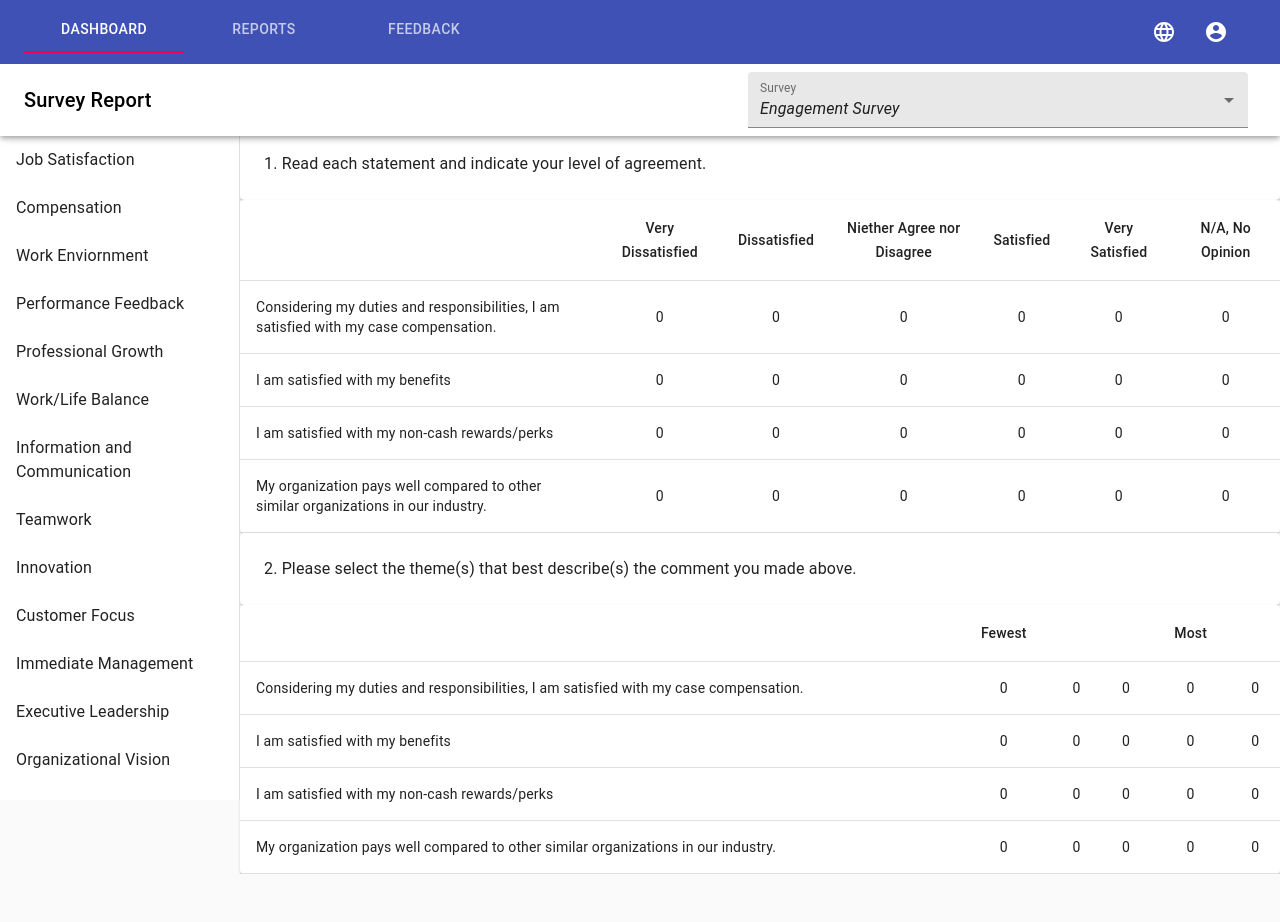
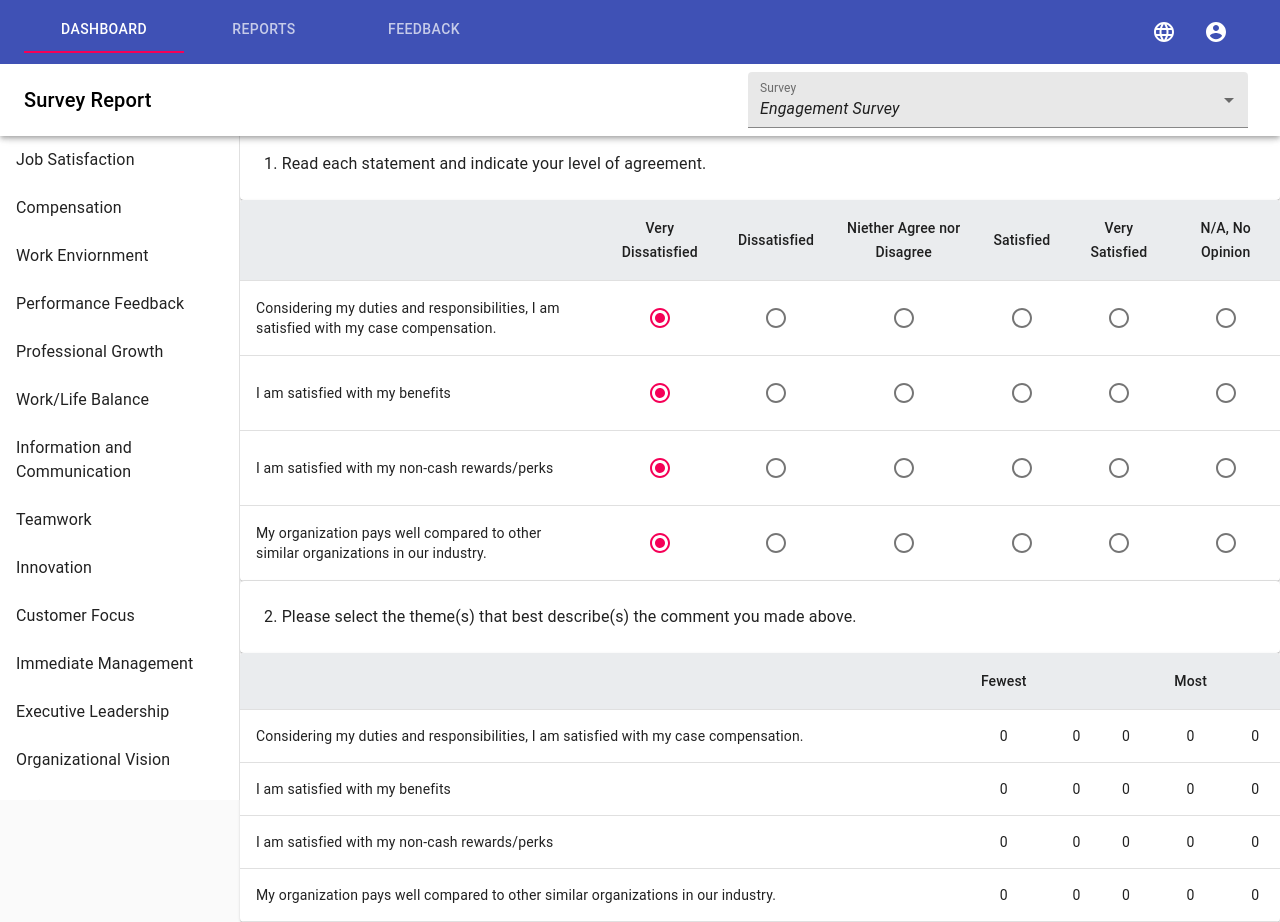
Before and after one commit to Pranisha360/Software413, a React (Create React App) app: page / in a window 1280 px wide. Before the commit the page ends 874 px from the top, so only its background shows below. Built offline with nearby package versions, Linux system fonts and the light colour scheme.

Commit message:
Update App.js

```diff
--- a/src/App.js
+++ b/src/App.js
@@ -37,6 +37,9 @@ import MenuItem from '@material-ui/core/MenuItem';
 import FormHelperText from '@material-ui/core/FormHelperText';
 import FormControl from '@material-ui/core/FormControl';
 import Select from '@material-ui/core/Select';
+import { withStyles } from '@material-ui/core/styles';
+import { green } from '@material-ui/core/colors';
+import Radio from '@material-ui/core/Radio';
 
 
 function TabPanel(props) {
@@ -117,6 +120,11 @@ const styleToolbar2 = {
   color: 'black',
 };
 
+const styleToolbar3 = {
+  background: 'rgba(234, 236, 238)',
+  color: 'black',
+};
+
 function createData(name, VeryD, Dissatisfied, Niether, Satisfied, VeryS, NA) {
   return { name, VeryD, Dissatisfied, Niether, Satisfied, VeryS, NA };
 }
@@ -141,6 +149,27 @@ export default function ClippedDrawer() {
   const handleChange = (event, newValue) => {
     setValue(newValue);
   };
+
+  const [selectedValue1, setSelectedValue1] = React.useState('a');
+  const handleChange1 = (event) => {
+    setSelectedValue1(event.target.value);
+  };
+
+  const [selectedValue2, setSelectedValue2] = React.useState('a');
+  const handleChange2 = (event) => {
+    setSelectedValue2(event.target.value);
+  };
+
+  const [selectedValue3, setSelectedValue3] = React.useState('a');
+  const handleChange3 = (event) => {
+    setSelectedValue3(event.target.value);
+  };
+
+  const [selectedValue4, setSelectedValue4] = React.useState('a');
+  const handleChange4 = (event) => {
+    setSelectedValue4(event.target.value);
+  };
+
 
   const [state, setState] = React.useState({
     survey: '',
@@ -229,7 +258,7 @@ export default function ClippedDrawer() {
         <TableContainer component={Paper}>
           <Table className={classes.table} aria-label="simple table">
             <TableHead>
-              <TableRow>
+              <TableRow style={styleToolbar3}>
                 <TableCell></TableCell>
                 <TableCell align="center">Very Dissatisfied</TableCell>
                 <TableCell align="center">Dissatisfied</TableCell>
@@ -240,19 +269,240 @@ export default function ClippedDrawer() {
               </TableRow>
             </TableHead>
             <TableBody>
-              {rows.map(row => (
-                <TableRow key={row.name}>
                   <TableCell component="th" scope="row">
-                    {row.name}
+                    Considering my duties and responsibilities, I am satisfied with my case compensation.
                   </TableCell>
-                  <TableCell align="center">{row.VeryD}</TableCell>
-                  <TableCell align="center">{row.Dissatisfied}</TableCell>
-                  <TableCell align="center">{row.Niether}</TableCell>
-                  <TableCell align="center">{row.Satisfied}</TableCell>
-                  <TableCell align="center">{row.VeryS}</TableCell>
-                  <TableCell align="center">{row.NA}</TableCell>
-                </TableRow>
-              ))}
+                  <TableCell align="center">
+                    <Radio
+                      checked={selectedValue1 === 'a'}
+                      onChange={handleChange1}
+                      value="a"
+                      name="radio-button-demo"
+                      inputProps={{ 'aria-label': 'A' }}
+                    />
+                  </TableCell>
+                  <TableCell align="center">
+                    <Radio
+                      checked={selectedValue1 === 'b'}
+                      onChange={handleChange1}
+                      value="b"
+                      name="radio-button-demo"
+                      inputProps={{ 'aria-label': 'B' }}
+                    />
+                  </TableCell>
+                  <TableCell align="center">
+                    <Radio
+                      checked={selectedValue1 === 'c'}
+                      onChange={handleChange1}
+                      value="c"
+                      name="radio-button-demo"
+                      inputProps={{ 'aria-label': 'C' }}
+                    />
+                  </TableCell>
+                  <TableCell align="center">
+                    <Radio
+                      checked={selectedValue1 === 'd'}
+                      onChange={handleChange1}
+                      value="d"
+                      name="radio-button-demo"
+                      inputProps={{ 'aria-label': 'D' }}
+                    />
+                  </TableCell>
+                  <TableCell align="center">
+                    <Radio
+                      checked={selectedValue1 === 'e'}
+                      onChange={handleChange1}
+                      value="e"
+                      name="radio-button-demo"
+                      inputProps={{ 'aria-label': 'E' }}
+                    />
+                  </TableCell>
+                  <TableCell align="center">
+                    <Radio
+                      checked={selectedValue1 === 'f'}
+                      onChange={handleChange1}
+                      value="f"
+                      name="radio-button-demo"
+                      inputProps={{ 'aria-label': 'F' }}
+                    />
+                  </TableCell>
+            </TableBody>
+            <TableBody>
+                  <TableCell component="th" scope="row">
+                    I am satisfied with my benefits
+                  </TableCell>
+                  <TableCell align="center">
+                    <Radio
+                      checked={selectedValue2 === 'a'}
+                      onChange={handleChange2}
+                      value="a"
+                      name="radio-button-demo"
+                      inputProps={{ 'aria-label': 'A' }}
+                    />
+                  </TableCell>
+                  <TableCell align="center">
+                    <Radio
+                      checked={selectedValue2 === 'b'}
+                      onChange={handleChange2}
+                      value="b"
+                      name="radio-button-demo"
+                      inputProps={{ 'aria-label': 'B' }}
+                    />
+                  </TableCell>
+                  <TableCell align="center">
+                    <Radio
+                      checked={selectedValue2 === 'c'}
+                      onChange={handleChange2}
+                      value="c"
+                      name="radio-button-demo"
+                      inputProps={{ 'aria-label': 'C' }}
+                    />
+                  </TableCell>
+                  <TableCell align="center">
+                    <Radio
+                      checked={selectedValue2 === 'd'}
+                      onChange={handleChange2}
+                      value="d"
+                      name="radio-button-demo"
+                      inputProps={{ 'aria-label': 'D' }}
+                    />
+                  </TableCell>
+                  <TableCell align="center">
+                    <Radio
+                      checked={selectedValue2 === 'e'}
+                      onChange={handleChange2}
+                      value="e"
+                      name="radio-button-demo"
+                      inputProps={{ 'aria-label': 'E' }}
+                    />
+                  </TableCell>
+                  <TableCell align="center">
+                    <Radio
+                      checked={selectedValue2 === 'f'}
+                      onChange={handleChange2}
+                      value="f"
+                      name="radio-button-demo"
+                      inputProps={{ 'aria-label': 'F' }}
+                    />
+                  </TableCell>
+            </TableBody>
+            <TableBody>
+                  <TableCell component="th" scope="row">
+                    I am satisfied with my non-cash rewards/perks
+                  </TableCell>
+                  <TableCell align="center">
+                    <Radio
+                      checked={selectedValue3 === 'a'}
+                      onChange={handleChange3}
+                      value="a"
+                      name="radio-button-demo"
+                      inputProps={{ 'aria-label': 'A' }}
+                    />
+                  </TableCell>
+                  <TableCell align="center">
+                    <Radio
+                      checked={selectedValue3 === 'b'}
+                      onChange={handleChange3}
+                      value="b"
+                      name="radio-button-demo"
+                      inputProps={{ 'aria-label': 'B' }}
+                    />
+                  </TableCell>
+                  <TableCell align="center">
+                    <Radio
+                      checked={selectedValue3 === 'c'}
+                      onChange={handleChange3}
+                      value="c"
+                      name="radio-button-demo"
+                      inputProps={{ 'aria-label': 'C' }}
+                    />
+                  </TableCell>
+                  <TableCell align="center">
+                    <Radio
+                      checked={selectedValue3 === 'd'}
+                      onChange={handleChange3}
+                      value="d"
+                      name="radio-button-demo"
+                      inputProps={{ 'aria-label': 'D' }}
+                    />
+                  </TableCell>
+                  <TableCell align="center">
+                    <Radio
+                      checked={selectedValue3 === 'e'}
+                      onChange={handleChange3}
+                      value="e"
+                      name="radio-button-demo"
+                      inputProps={{ 'aria-label': 'E' }}
+                    />
+                  </TableCell>
+                  <TableCell align="center">
+                    <Radio
+                      checked={selectedValue3 === 'f'}
+                      onChange={handleChange3}
+                      value="f"
+                      name="radio-button-demo"
+                      inputProps={{ 'aria-label': 'F' }}
+                    />
+                  </TableCell>
+            </TableBody>
+            <TableBody>
+                  <TableCell component="th" scope="row">
+                    My organization pays well compared to other similar organizations in our industry.
+                  </TableCell>
+                  <TableCell align="center">
+                    <Radio
+                      checked={selectedValue4 === 'a'}
+                      onChange={handleChange4}
+                      value="a"
+                      name="radio-button-demo"
+                      inputProps={{ 'aria-label': 'A' }}
+                    />
+                  </TableCell>
+                  <TableCell align="center">
+                    <Radio
+                      checked={selectedValue4 === 'b'}
+                      onChange={handleChange4}
+                      value="b"
+                      name="radio-button-demo"
+                      inputProps={{ 'aria-label': 'B' }}
+                    />
+                  </TableCell>
+                  <TableCell align="center">
+                    <Radio
+                      checked={selectedValue4 === 'c'}
+                      onChange={handleChange4}
+                      value="c"
+                      name="radio-button-demo"
+                      inputProps={{ 'aria-label': 'C' }}
+                    />
+                  </TableCell>
+                  <TableCell align="center">
+                    <Radio
+                      checked={selectedValue4 === 'd'}
+                      onChange={handleChange4}
+                      value="d"
+                      name="radio-button-demo"
+                      inputProps={{ 'aria-label': 'D' }}
+                    />
+                  </TableCell>
+                  <TableCell align="center">
+                    <Radio
+                      checked={selectedValue4 === 'e'}
+                      onChange={handleChange4}
+                      value="e"
+                      name="radio-button-demo"
+                      inputProps={{ 'aria-label': 'E' }}
+                    />
+                  </TableCell>
+                  <TableCell align="center">
+                    <Radio
+                      checked={selectedValue4 === 'f'}
+                      onChange={handleChange4}
+                      value="f"
+                      name="radio-button-demo"
+                      inputProps={{ 'aria-label': 'F' }}
+                    />
+                  </TableCell>
             </TableBody>
           </Table>
         </TableContainer>
@@ -262,7 +512,7 @@ export default function ClippedDrawer() {
         <TableContainer component={Paper}>
           <Table className={classes.table} aria-label="simple table">
             <TableHead>
-              <TableRow>
+              <TableRow style={styleToolbar3}>
                 <TableCell></TableCell>
                 <TableCell align="center">Fewest</TableCell>
                 <TableCell align="center"></TableCell>
```
